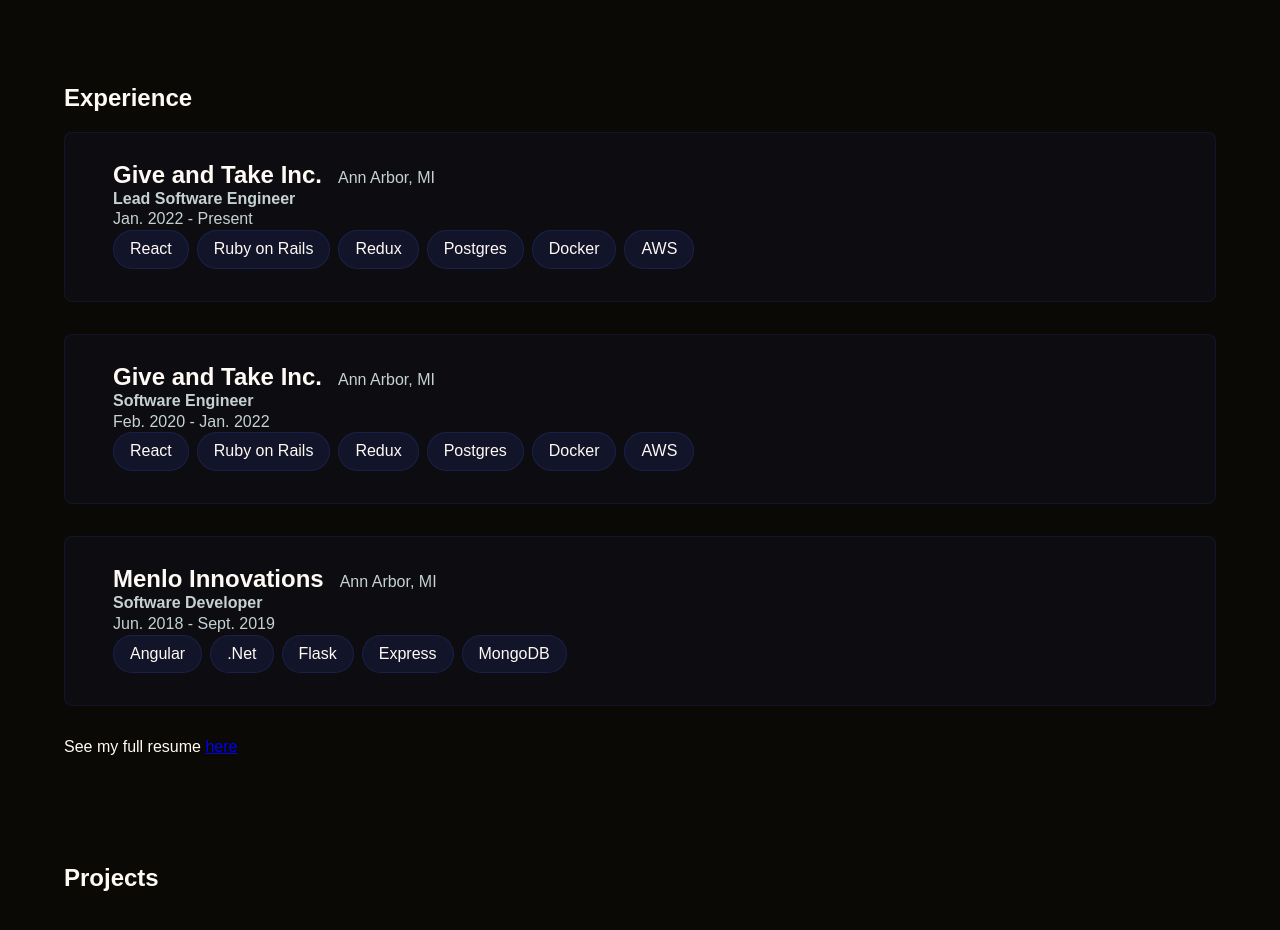
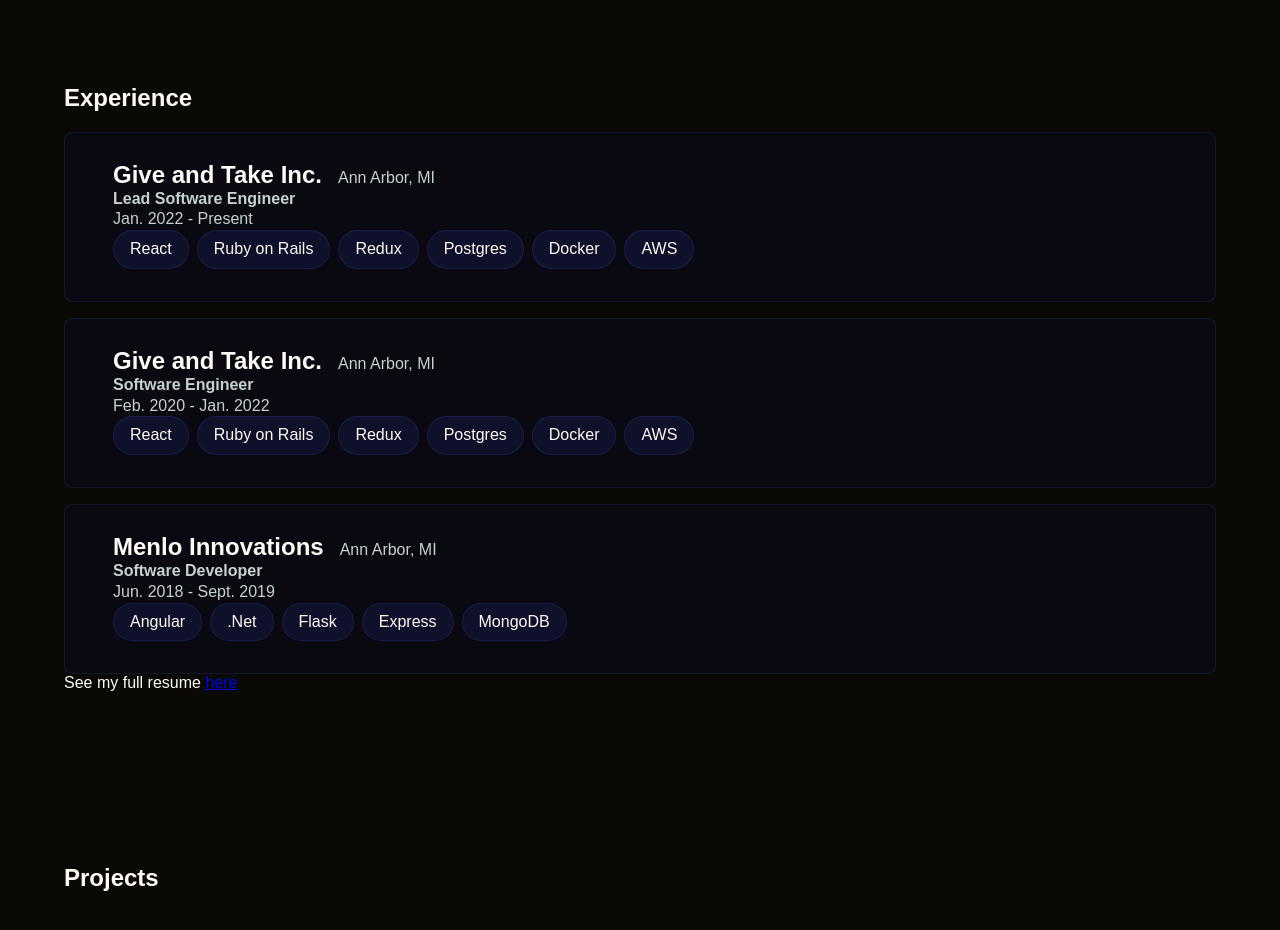
Before and after one commit to mccormickgriffin/griffin-mccormick-portfolio, a React (Create React App) app: page / in a window 1280 px wide. Shown: the part 800-1730 px from the top of the page. Built offline with nearby package versions, Linux system fonts and the light colour scheme.

Commit message:
finished hover glow effect for experience section

```diff
--- a/src/components/Experience/ExperienceAccordian.jsx
+++ b/src/components/Experience/ExperienceAccordian.jsx
@@ -103,7 +103,9 @@
 ];
 
 function ExperienceAccordian() {
-  return jobs.map((job, jobIndex) => {
+  return (
+    <div id="experience-accordian">
+      {jobs.map((job, jobIndex) => {
         return (
           <ExperienceCard key={jobIndex}>
             <span className="company">{job.company}</span>
@@ -123,7 +125,9 @@
             </div>
           </ExperienceCard>
         );
-  });
+      })}
+    </div>
+  );
 }
 
 export default ExperienceAccordian;
--- a/src/components/Experience/ExperienceCard.jsx
+++ b/src/components/Experience/ExperienceCard.jsx
@@ -15,7 +15,8 @@
 
   return (
     <div onMouseMove={handleMouseMove} className="experience-card">
-      {props.children}
+      <div className="experience-card-border"></div>
+      <div className="experience-card-content">{props.children}</div>
     </div>
   );
 }
--- a/src/styles/ExperienceAccordian.scss
+++ b/src/styles/ExperienceAccordian.scss
@@ -1,5 +1,11 @@
 @import "colors";
 @import "spacing";
+
+#experience-accordian {
+    display: flex;
+    flex-direction: column;
+    gap: $padding-standard;
+}
 
 .company {
     font-size: x-large;
--- a/src/styles/ExperienceCard.scss
+++ b/src/styles/ExperienceCard.scss
@@ -1,23 +1,26 @@
 @import "colors";
 @import "spacing";
 
+#experience-accordian:hover {
+  .experience-card-border {
+    opacity: 1;
+  }
+}
+
 .experience-card {
   position: relative;
-    gap: $padding-medium;
-    padding: $padding-medium 48px;
-    margin-bottom: $padding-medium;
+  display: flex;
   border-radius: 8px;
-    border: 1px solid rgba($color: $primary, $alpha: .1);
-    background-color: rgba($primary, .05);
+  background-color: rgba($primary, 0.15);
   color: $secondary;
   line-height: 1.3em;
-
   cursor: pointer;
 
   &:hover::before {
     opacity: 1;
   }
 
+  .experience-card-border,
   &::before {
     content: "";
     position: absolute;
@@ -26,16 +29,35 @@
     height: 100%;
     left: 0;
     top: 0;
-        z-index: 2;
     opacity: 0;
     transition: opacity 500ms;
+  }
 
+  &::before {
+    background: radial-gradient(
+      600px circle at var(--mouse-x) var(--mouse-y),
+      rgba($text, 0.03),
+      transparent 60%
+    );
+    z-index: 3;
+  }
 
-
+  .experience-card-border {
     background: radial-gradient(
-            800px circle at var(--mouse-x) var(--mouse-y),
-            rgba($text, 0.06),
+      400px circle at var(--mouse-x) var(--mouse-y),
+      rgba($text, .15),
       transparent 40%
     );
+    z-index: 1;
   }
 }
+
+.experience-card-content {
+  position: relative;
+  background-color: $card-background;
+  padding: $padding-medium 48px;
+  border-radius: inherit;
+  margin: 1px;
+  flex-grow: 1;
+  z-index: 2;
+}
--- a/src/styles/colors.scss
+++ b/src/styles/colors.scss
@@ -5,6 +5,8 @@
 $secondary: #c6d2d2;
 $accent: #5a6672;
 
+$card-background: #0a0912;
+
 .highlight {
     color: $primary;
 }
```
Lines whose indentation alone changed are shown as unchanged.
